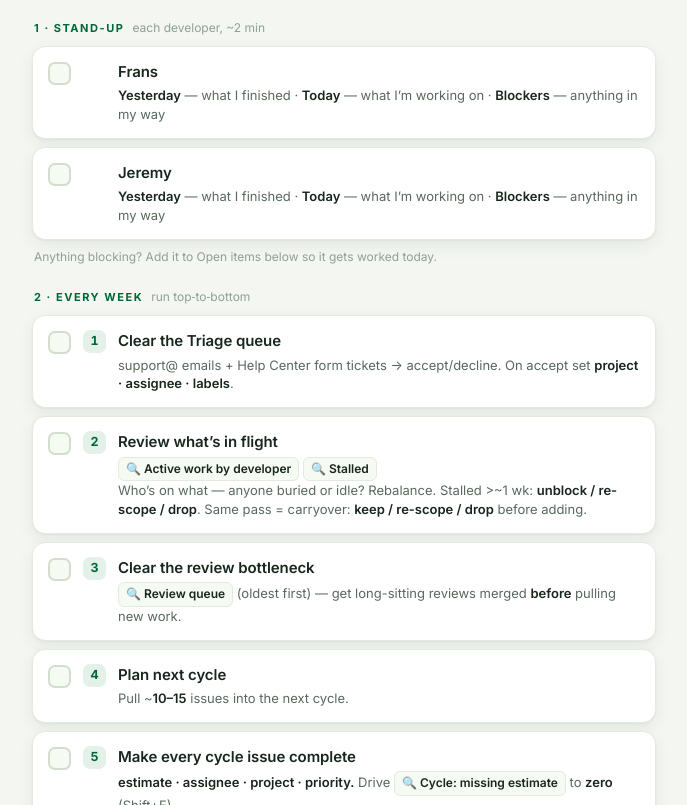
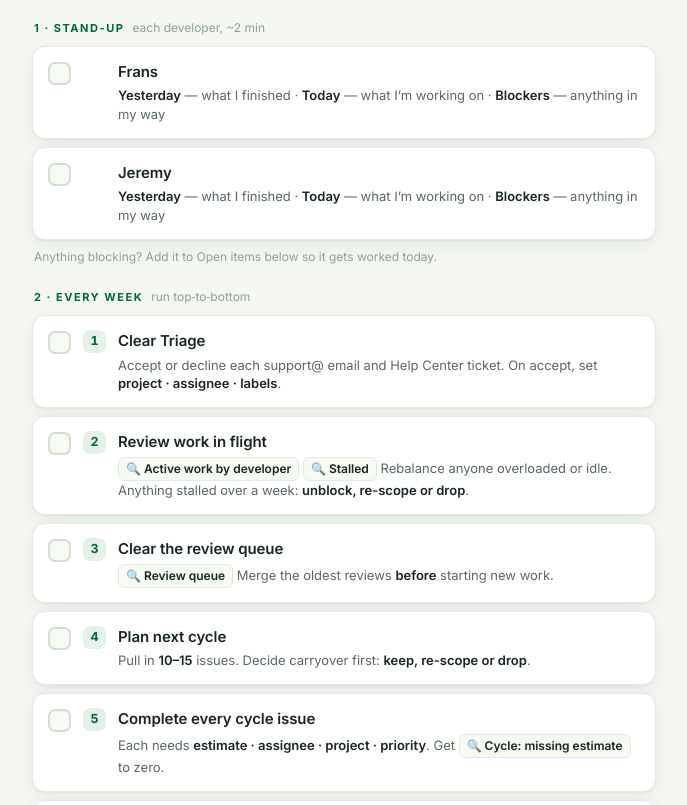
Before and after one commit to blossom-ag/blossom-friday-dev-call, a plain HTML site: page index.html in a window 1280 px wide. Shown: the part 147-952 px from the top of the page, without its empty margins (296-983 px from the left). Drawn offline with Linux system fonts and the light colour scheme.

Commit message:
Tighten the eight weekly agenda items
Co-Authored-By: Claude Opus 5.5 <noreply@anthropic.com>

```diff
--- a/index.html
+++ b/index.html
@@ -256,22 +256,22 @@
     {id:'s2', t:'Jeremy', d:SU}
   ];
   var ROUTINE = [
-    {id:'m1', t:'Clear the Triage queue',
-     d:'support@ emails + Help&nbsp;Center form tickets &rarr; accept/decline. On accept set <b>project &middot; assignee &middot; labels</b>.'},
-    {id:'m2', t:'Review what&rsquo;s in flight',
-     d:'<span class="chip">&#128269; Active work by developer</span> <span class="chip">&#128269; Stalled</span><br>Who&rsquo;s on what &mdash; anyone buried or idle? Rebalance. Stalled &gt;~1&nbsp;wk: <b>unblock / re-scope / drop</b>. Same pass = carryover: <b>keep / re-scope / drop</b> before adding.'},
-    {id:'m3', t:'Clear the review bottleneck',
-     d:'<span class="chip">&#128269; Review queue</span> (oldest first) &mdash; get long-sitting reviews merged <b>before</b> pulling new work.'},
+    {id:'m1', t:'Clear Triage',
+     d:'Accept or decline each support@ email and Help&nbsp;Center ticket. On accept, set <b>project &middot; assignee &middot; labels</b>.'},
+    {id:'m2', t:'Review work in flight',
+     d:'<span class="chip">&#128269; Active work by developer</span> <span class="chip">&#128269; Stalled</span> Rebalance anyone overloaded or idle. Anything stalled over a week: <b>unblock, re-scope or drop</b>.'},
+    {id:'m3', t:'Clear the review queue',
+     d:'<span class="chip">&#128269; Review queue</span> Merge the oldest reviews <b>before</b> starting new work.'},
     {id:'m4', t:'Plan next cycle',
-     d:'Pull ~<b>10&ndash;15</b> issues into the next cycle.'},
-    {id:'m5', t:'Make every cycle issue complete',
-     d:'<b>estimate &middot; assignee &middot; project &middot; priority.</b> Drive <span class="chip">&#128269; Cycle: missing estimate</span> to <b>zero</b> (Shift+E).'},
-    {id:'m6', t:'Status hygiene',
-     d:'Link the PR (auto-moves status); non-code issues moved by hand <b>(draft/open PR &rarr; In Progress &middot; review &rarr; In Review &middot; merge &rarr; Done)</b>; <b>never skip to Done.</b>'},
-    {id:'m7', t:'Close out',
-     d:'Confirm required fields on new issues &middot; glance <span class="chip">&#128269; Insights</span> (throughput / cycle-time trend).'},
-    {id:'m8', t:'Review Initiatives &amp; Projects health',
-     d:'Open <span class="chip">Initiatives &rarr; Projects</span> &mdash; skim each initiative and its projects: are the <b>health colours</b> and <b>target dates</b> still right? Fix any that have drifted.'}
+     d:'Pull in <b>10&ndash;15</b> issues. Decide carryover first: <b>keep, re-scope or drop</b>.'},
+    {id:'m5', t:'Complete every cycle issue',
+     d:'Each needs <b>estimate &middot; assignee &middot; project &middot; priority</b>. Get <span class="chip">&#128269; Cycle: missing estimate</span> to zero.'},
+    {id:'m6', t:'Check statuses',
+     d:'Link PRs so status moves itself; move non-code issues by hand. <b>Never skip straight to Done.</b>'},
+    {id:'m7', t:'Check initiative and project health',
+     d:'<span class="chip">Initiatives &rarr; Projects</span> Are the health colours and target dates still right? Fix any that drifted.'},
+    {id:'m8', t:'Close out',
+     d:'Confirm new issues have required fields. Glance at <span class="chip">&#128269; Insights</span> for throughput and cycle-time trends.'}
   ];
   var SEED = [{id:'o-seed-gh', t:'GitHub Actions usage &mdash; do we need this much? John raised the budget to $200/mo on 19 Nov.'}];
 
```
